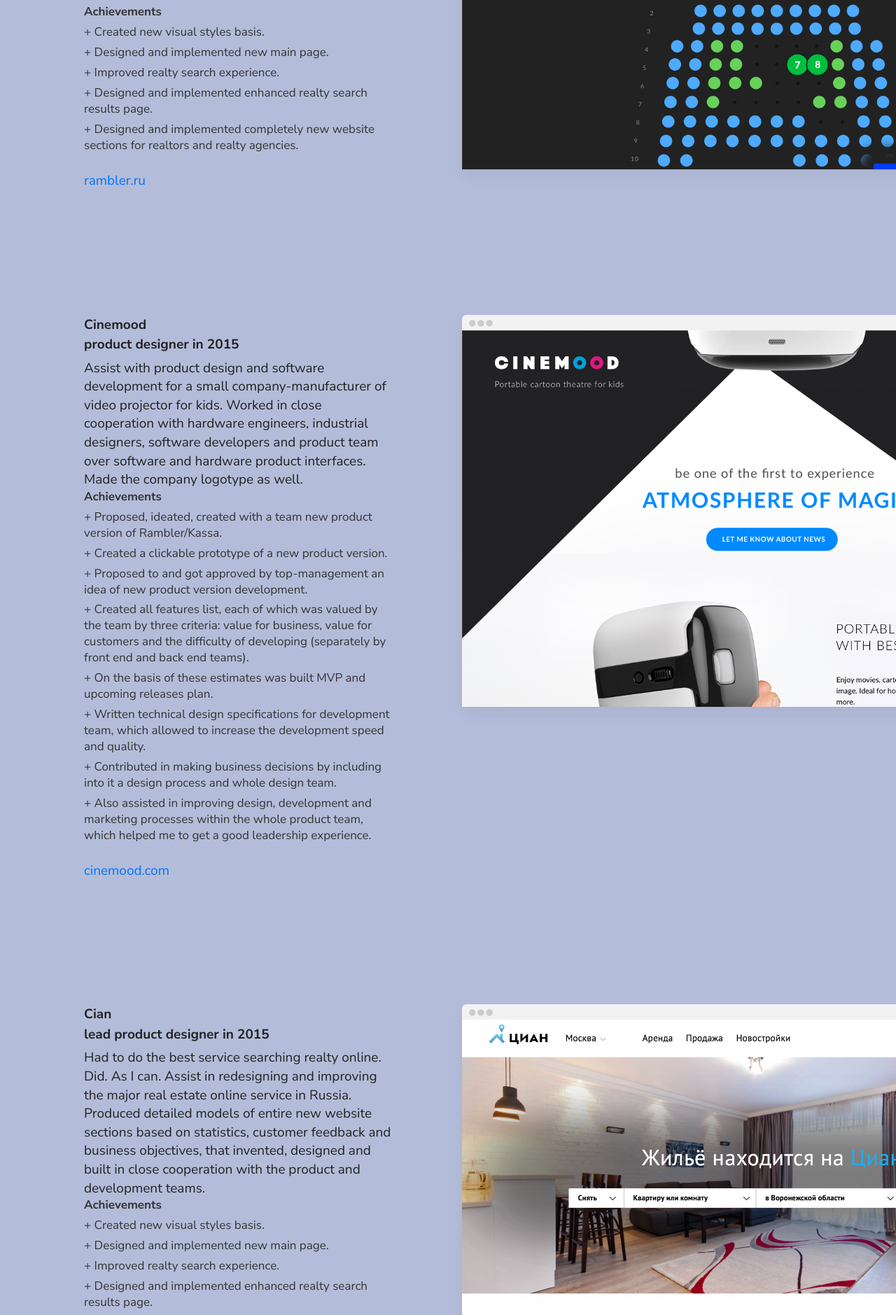
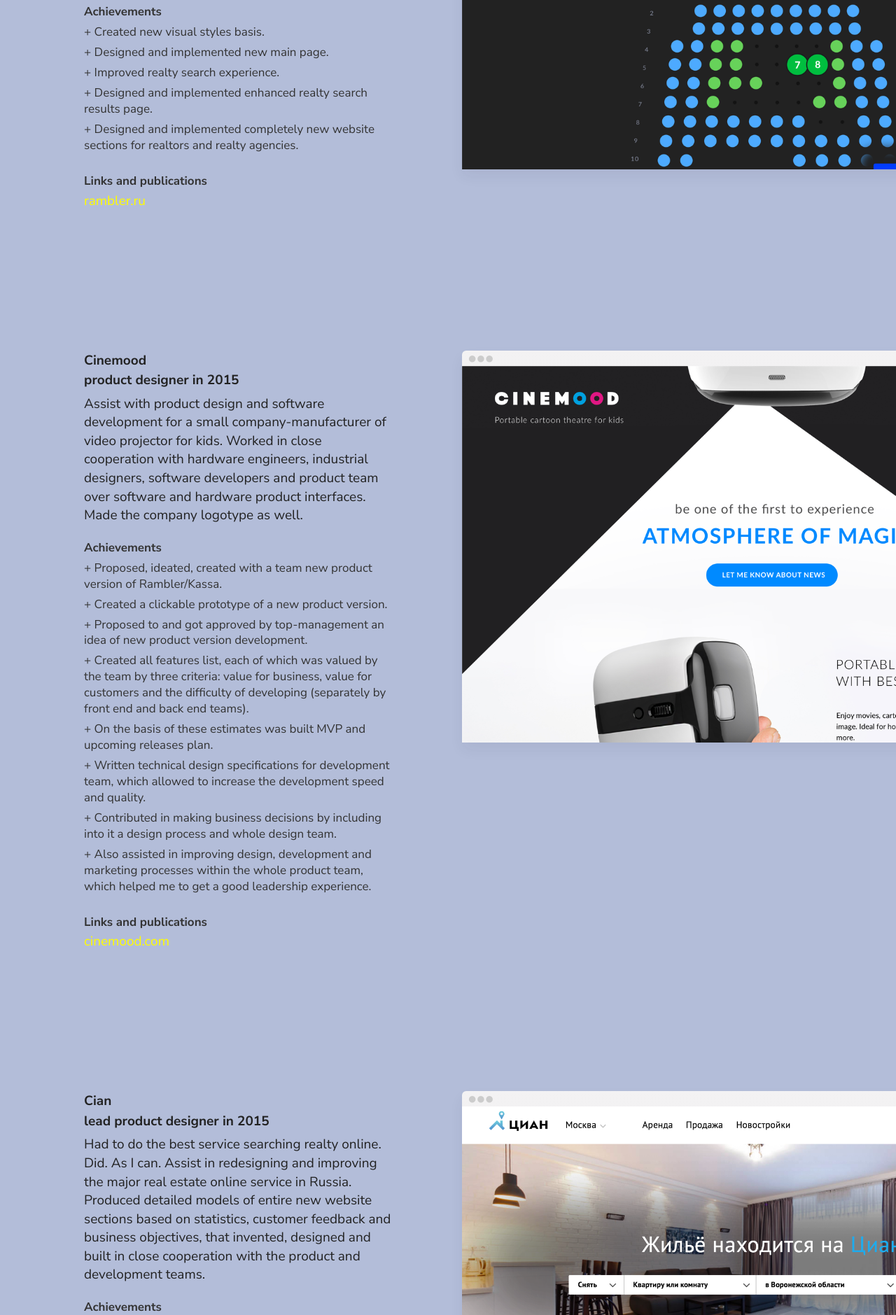
Before and after one commit to arcticbear/arcticbear.ru, a PHP site: page / in a window 1280 px wide; the page is wider, and only the part inside the window is pictured. Shown: the part 810-2689 px from the top of that part at 70% size. Run offline with PHP 8.4, Linux system fonts and the light colour scheme.

Commit message:
links section

```diff
--- a/css/added.css
+++ b/css/added.css
@@ -121,15 +121,15 @@
 	letter-spacing: normal;
 	text-align: left;
   text-decoration: none;
-	color: #0073FF;
+	color: #FFFD00;
 } .link .bold {
 	font-weight: 800;
 }
 .link:hover {
-	color: #127DFF;
+	color: #C3FF00;
 }
 .link:active {
-	color: #006AEB;
+	color: #AEFF2B;
 }
 
 span.interlines {
--- a/index.html
+++ b/index.html
@@ -59,8 +59,10 @@
 <span class="interlines">+ Designed and implemented enhanced realty search results page.</span>
 <span class="interlines">+ Designed and implemented completely new website sections for realtors and realty agencies.</span>
 </p><br>
+<p class="achievements">
+<span class="bold">Links and publications</span><br>
 <a class="link" href="rambler.ru">rambler.ru</a>
-<br>
+</p><br>
 </div>
 <div class="col-1">
 </div>
@@ -85,7 +87,7 @@
 </h3>
 <p class="synopsis">
   Assist with product design and software development for a small company-manufacturer of video projector for kids. Worked in close cooperation with hardware engineers, industrial designers, software developers and product team over software and hardware product interfaces. Made the company logotype as well.
-</p>
+</p><br>
 <p class="achievements">
 <span class="bold">Achievements</span><br>
 <span class="interlines">+ Proposed, ideated, created with a team new product version of Rambler/Kassa.</span>
@@ -97,8 +99,10 @@
 <span class="interlines">+ Contributed in making business decisions by including into it a design process and whole design team.</span>
 <span class="interlines">+ Also assisted in improving design, development and marketing processes within the whole product team, which helped me to get a good leadership experience.</span>
 </p><br>
+<p class="achievements">
+<span class="bold">Links and publications</span><br>
 <a class="link" href="cinemood.com">cinemood.com</a>
-<br>
+</p><br>
 </div>
 <div class="col-1">
 </div>
@@ -114,6 +118,9 @@
 
 
 
+<!--
+Cian
+-->
 <div class="feature4">
 <div class="container-lrg flex">
 <div class="col-12">
@@ -124,7 +131,7 @@
 <p class="synopsis">
   Had to do the best service searching realty online. Did. As I can.
   Assist in redesigning and improving the major real estate online service in Russia. Produced detailed models of entire new website sections based on statistics, customer feedback and business objectives, that invented, designed and built in close cooperation with the product and development teams.
-</p>
+</p><br>
 <p class="achievements">
 <span class="bold">Achievements</span><br>
 <span class="interlines">+ Created new visual styles basis.</span>
@@ -133,7 +140,10 @@
 <span class="interlines">+ Designed and implemented enhanced realty search results page.</span>
 <span class="interlines">+ Designed and implemented completely new website sections for realtors and realty agencies.</span>
 </p><br>
+<p class="achievements">
+<span class="bold">Links and publications</span><br>
 <a class="link" href="rambler.ru">cian.ru</a>
+</p>
 <br>
 </div>
 <div class="col-1">
@@ -149,6 +159,10 @@
 
 
 
+
+<!--
+Yandex
+-->
 <div class="feature4">
 <div class="container-lrg flex">
 <div class="col-12">
@@ -159,7 +173,7 @@
 <p class="synopsis">
   Working in the design team that has assisted in launch desktop browser for Windows and Apple platforms — the flagship company product. We made a try to rethink human browsing experience.
   Designed and launched with the team browser with an experimental interface called "Cousteau". Designing the new version "Calypso" for Windows platform with much innovation ideas of how and what browsing experience should be. Worked in design team in close cooperation with product, development, marketing and analytics teams.
-</p>
+</p><br>
 <p class="achievements">
 <span class="bold">Achievements</span>
 <span class="interlines">+ A few browser versions are designed and launched with the team for Windows platform.</span>
@@ -171,7 +185,10 @@
 <span class="interlines">+ Yandex.Browser monthly audience reached 27 000 000</span>
 <span class="interlines">+ Yandex.Browser became the fastest growing browser for desktops in Russia.</span>
 </p><br>
+<p class="achievements">
+<span class="bold">Links and publications</span><br>
 <a class="link" href="browser.yandex.com">browser.yandex.com</a>
+</p>
 <br>
 </div>
 <div class="col-1">
@@ -189,7 +206,6 @@
 <!--
 inTaxi
 -->
-
 <div class="feature4">
 <div class="container-lrg flex">
 <div class="col-12">
@@ -209,7 +225,10 @@
 <span class="interlines">+ Contributed in making business decisions by including into it a design process</span>
 <span class="interlines">+ Written technical design specifications for development team, which allowed to increase the development speed and quality</span>
 </p><br>
+<p class="achievements">
+<span class="bold">Links and publications</span><br>
 <a class="link" href="intaxi.ru">intaxi.ru</a>
+</p>
 <br>
 </div>
 <div class="col-1">
@@ -260,7 +279,10 @@
 <span class="interlines">+ Designed and implemented enhanced flight and train tickets checkout pages, those improvements allowed to decrease the number of customers mistakes, speeded up the process of passing the user through the steps, made the interface more simple and straightforward, that eventually increased the number of completed customer orders in long-term.</span>
 <span class="interlines">+ Designed personal account section, implemented into a website and connected with all significant pages, which allowed customers to save their time thanks to auto-filling inputs and forms with stored personal information without needing to type it every time while booking or searching for any sort of tickets.</span>
 </p><br>
+<p class="achievements">
+<span class="bold">Links and publications</span><br>
 <a class="link" href="tutu.ru">tutu.ru</a>
+</p>
 <br>
 </div>
 <div class="col-1">
```
